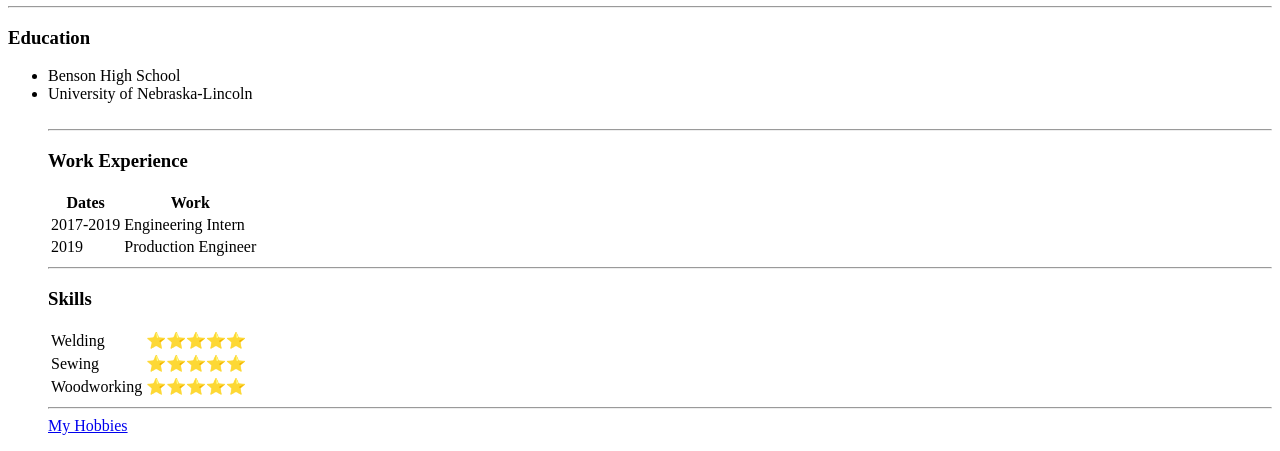
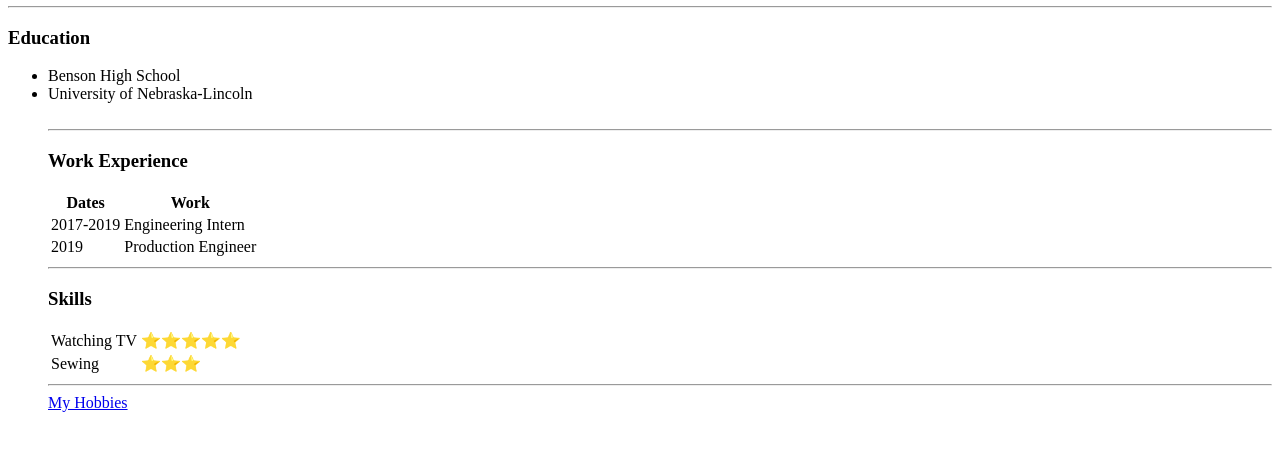
Before and after one commit to Rosemary-Hernandez/cv, a plain HTML site: page index.html in a window 1280 px wide. Shown: the part 374-825 px from the top of the page. After the commit the page ends 802 px from the top, so only its background shows below. Drawn offline with Linux system fonts and the light colour scheme.

Commit message:
Update index.html

```diff
--- a/index.html
+++ b/index.html
@@ -54,16 +54,12 @@
 
     <table cellspacing "10">
       <tr>
-        <td>Welding</td>
+        <td>Watching TV</td>
         <td>⭐⭐⭐⭐⭐</td>
       </tr>
       <tr>
         <td>Sewing</td>
-        <td>⭐⭐⭐⭐⭐</td>
-      </tr>
-      <tr>
-        <td>Woodworking</td>
-        <td>⭐⭐⭐⭐⭐</td>
+        <td>⭐⭐⭐</td>
       </tr>
     </table>
     <hr>
```
